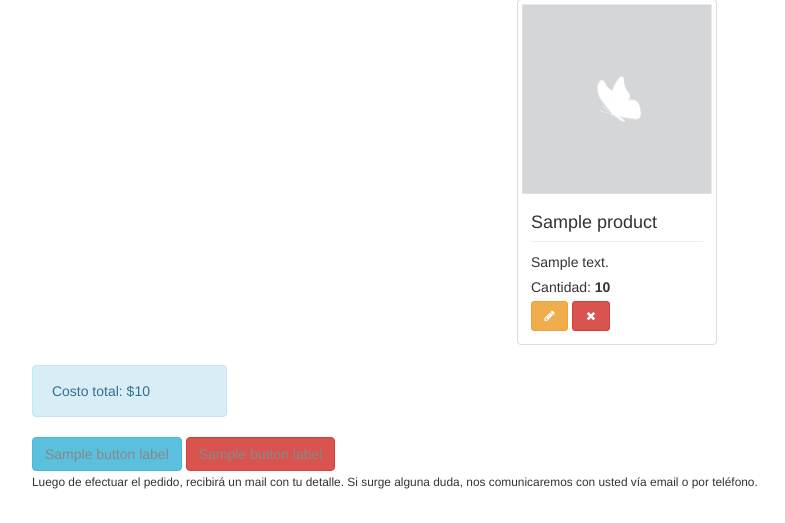
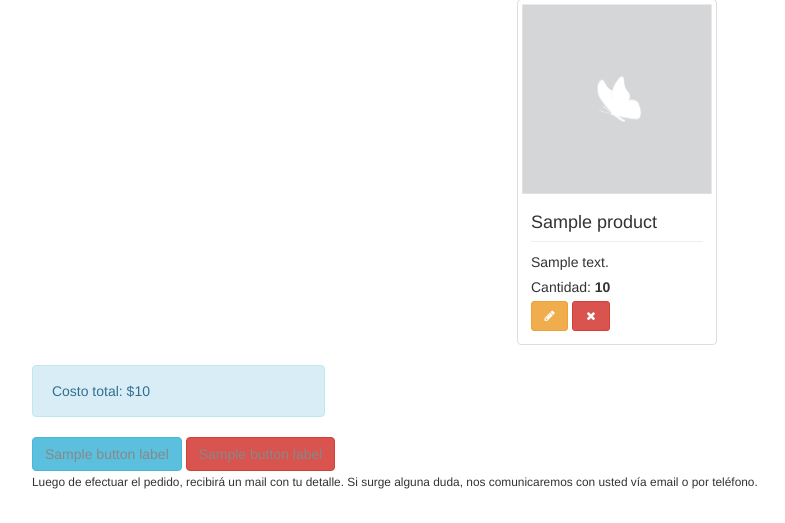
Before and after one commit to back-pack/tienda-asothella, a Symfony app: template templates/shopping/index.html.twig in a window 1280 px wide; the page is wider, and only the part inside the window is pictured. Shown: the part 277-800 px from the top of that part, without its empty margins (218-1003 px from the left). Run offline with Twig, Linux system fonts and the light colour scheme; the template is opened without the code that fills it: most values are stand-ins (such as "Sample title", 1, 10 or a date in 2020); some libraries are stand-ins or nearby versions.

Commit message:
ajuste tamaño columna

```diff
--- a/templates/shopping/index.html.twig
+++ b/templates/shopping/index.html.twig
@@ -89,7 +89,7 @@
         {% set totalPrice = totalPrice + item.cost %}
         {% endfor %}
     <div class="row">
-        <div class="col-xs-12 col-md-2 alert alert-info" role="info">
+        <div class="col-xs-12 col-md-3 alert alert-info" role="info">
             <i class="fa fa-money-bill"></i>
             <stron>Costo total: ${{ totalPrice }}</strong>
         </div>
```
